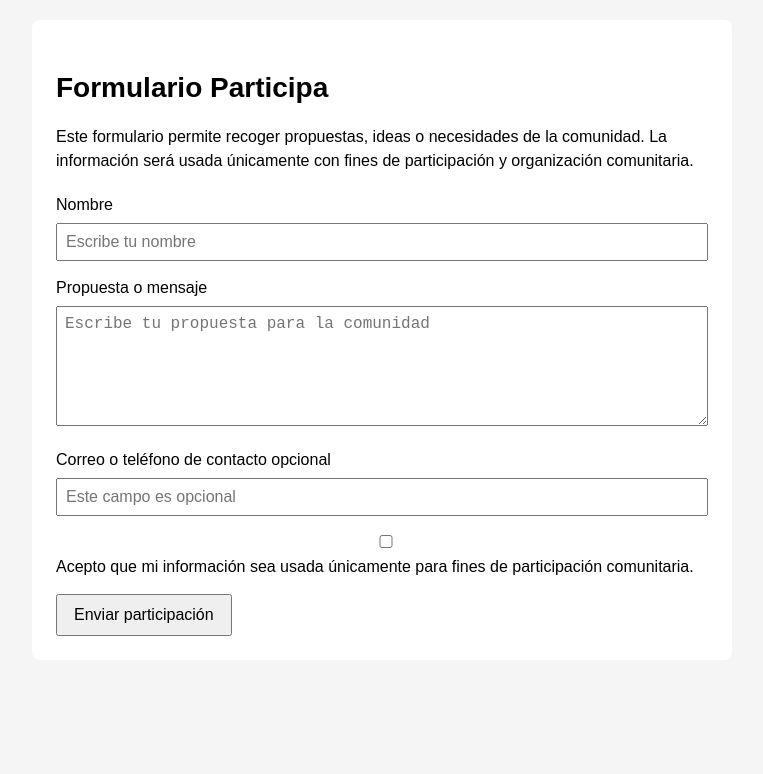
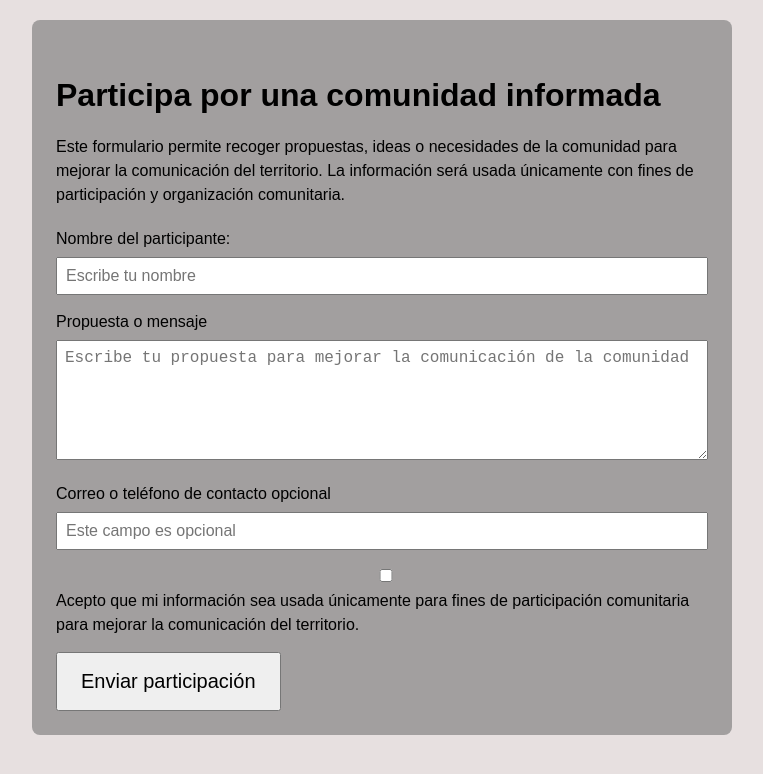
Before and after one commit to mmgranda/programadores-para-la-paz-semana2-dia5, a plain HTML site: page semana2/index.html in a window 1280 px wide. Shown: the whole page, without its empty margins (258-1021 px from the left). Drawn offline with Linux system fonts and the light colour scheme.

Commit message:
modificamos los cuatro archivos principales

```diff
--- a/semana2/index.html
+++ b/semana2/index.html
@@ -10,16 +10,16 @@
 
   <main>
     <section class="contenedor">
-      <h1>Formulario Participa</h1>
+      <h1>Participa por una comunidad informada</h1>
 
       <p>
-        Este formulario permite recoger propuestas, ideas o necesidades de la comunidad.
+        Este formulario permite recoger propuestas, ideas o necesidades de la comunidad para mejorar la comunicación del territorio.
         La información será usada únicamente con fines de participación y organización comunitaria.
       </p>
 
       <form>
         <div class="campo">
-          <label for="nombre">Nombre</label>
+          <label for="nombre">Nombre del participante:</label>
           <input
             type="text"
             id="nombre"
@@ -32,7 +32,7 @@
           <textarea
             id="propuesta"
             name="propuesta"
-            placeholder="Escribe tu propuesta para la comunidad"></textarea>
+            placeholder="Escribe tu propuesta para mejorar la comunicación de la comunidad"></textarea>
         </div>
 
         <div class="campo">
@@ -47,7 +47,7 @@
         <div class="campo">
           <label>
             <input type="checkbox" name="consentimiento">
-            Acepto que mi información sea usada únicamente para fines de participación comunitaria.
+            Acepto que mi información sea usada únicamente para fines de participación comunitaria para mejorar la comunicación del territorio.
           </label>
         </div>
 
--- a/semana2/styles.css
+++ b/semana2/styles.css
@@ -2,7 +2,7 @@ body {
   font-family: Arial, sans-serif;
   margin: 20px;
   line-height: 1.5;
-  background-color: #f5f5f5;
+  background-color: #e7e0e0;
 }
 
 main {
@@ -11,13 +11,13 @@ main {
 }
 
 .contenedor {
-  background-color: white;
+  background-color: rgb(162, 159, 159);
   padding: 24px;
   border-radius: 8px;
 }
 
 h1 {
-  font-size: 28px;
+  font-size: 32px;
   margin-bottom: 12px;
 }
 
@@ -51,7 +51,7 @@ textarea {
 }
 
 button {
-  padding: 10px 16px;
-  font-size: 16px;
+  padding: 16px 23px;
+  font-size: 20px;
   cursor: pointer;
 }
```
Also changed, not shown: semana2/checklist-accesibilidad.txt, semana2/reflexion-verificacion.txt.
